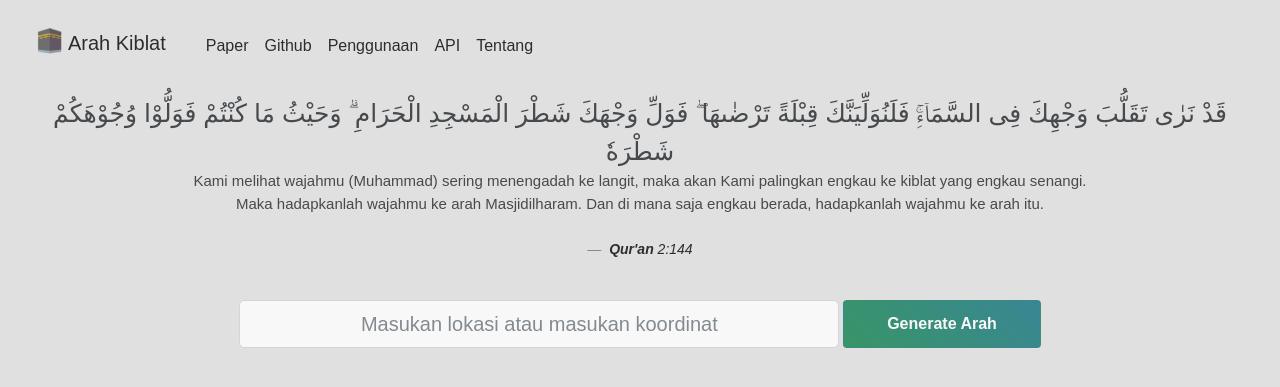
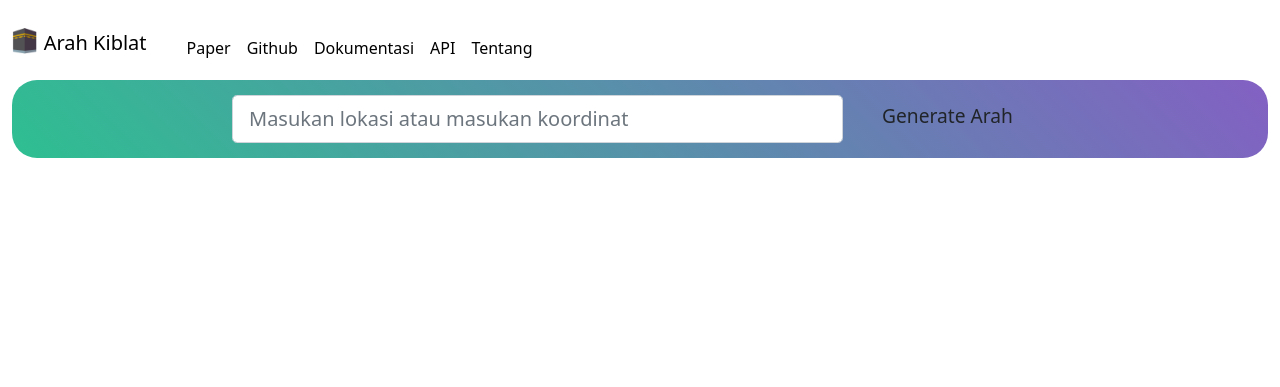
Before and after one commit to emnopal/arah_kiblat, a Django app: page / in a window 1280 px wide. Shown: the top 387 px of the page. Run offline with Django 3.2, Linux system fonts and the light colour scheme.

Commit message:
change the ui

```diff
--- a/arah_kiblat/settings.py
+++ b/arah_kiblat/settings.py
@@ -20,7 +20,7 @@ BASE_DIR = Path(__file__).resolve().parent.parent
 # See https://docs.djangoproject.com/en/3.2/howto/deployment/checklist/
 
 # SECURITY WARNING: don't run with debug turned on in production!
-DEBUG = True
+DEBUG = False
 
 ALLOWED_HOSTS = []
 
--- a/generate_arah/views.py
+++ b/generate_arah/views.py
@@ -1,6 +1,7 @@
 import time
 
 from django.shortcuts import render
+from django.core.paginator import Paginator, EmptyPage, PageNotAnInteger
 from .models import Parse
 from django import forms
 
@@ -32,10 +33,8 @@ def home(request):
         if used_form.is_valid():
             time.sleep(2)
             obj = used_form.save()
-            lokasi = obj.lokasi
-            sudut = obj.sudut
-            context['lokasi'] = lokasi
-            context['sudut'] = sudut
+            context['lokasi'] = obj.lokasi
+            context['sudut'] = obj.sudut
             context['form'] = ParseForm()
             return render(request, template, context)
 
--- a/templates/index.html
+++ b/templates/index.html
@@ -15,81 +15,62 @@
             integrity="sha512-iBBXm8fW90+nuLcSKlbmrPcLa0OT92xO1BIsZ+ywDWZCvqsWgccV3gFoRBv0z+8dLJgyAHIhR35VZc2oM/gI1w=="
             crossorigin="anonymous" />
         <link href="https://unpkg.com/tailwindcss@^2.0/dist/tailwind.min.css" rel="stylesheet">
-		<link href="https://fonts.googleapis.com/css2?family=Open+Sans&display=swap" rel="stylesheet" />
+        <link href="{% static 'css/index.css' %}" rel="stylesheet">
+        </link>
+        <script src="https://cdn.jsdelivr.net/npm/bootstrap@5.0.0/dist/js/bootstrap.bundle.min.js"
+            integrity="sha384-p34f1UUtsS3wqzfto5wAAmdvj+osOnFyQFpp4Ua3gs/ZVWx6oOypYoCJhGGScy+8" crossorigin="anonymous">
+        </script>
+        <script src="{% static 'js/index.js' %}"></script>
     </head>
 
     <body>
         {% block body %}
-		<nav class="navbar navbar-fixed-top navbar-expand-sm responsive-content bg-transparent" style="margin: 15px;">
-			<div class="container">
-				<a class="navbar-brand" href="">
+        <nav class="navbar navbar=default navbar-expand-sm responsive-content bg-transparent" style="margin-top: 15px;">
+            <div class="container navbar-header">
+                <a class="navbar-brand" href="" style="font-size: 20px; padding-bottom: 14px;">
                     <span class="navbar-brand mb-0 h1" style="color: black;">
                         <img src="{% static "/img/logo/logos512.png" %}" width="25" height="25"
-							class="d-inline-block align-top" alt="logos" style="margin-right:1.5px ;">
+                            class="d-inline-block align-top" alt="logos" style="margin-right:1.5px;">
                         Arah Kiblat
                     </span>
                 </a>
-				<button class="navbar-toggler" type="button" data-bs-toggle="collapse"
-					data-bs-target="#navbarNavAltMarkup" aria-controls="navbarNavAltMarkup" aria-expanded="false"
-					aria-label="Toggle navigation">
+                <button class="navbar-toggler collapsed" type="button" data-toggle="collapse"
+                    data-target=".navbar-collapse" aria-expanded="false">
                     <span class="navbar-toggler-icon"></span>
                 </button>
-				<div class="collapse navbar-collapse">
-					<ul class="navbar-nav">
+                <div class="collapse navbar-collapse navbar-expand-sm">
+                    <ul class="nav navbar-nav navbar-right">
                         <li class="nav-item"><a class="nav-link" style="color: black;" href="">Paper</a></li>
                         <li class="nav-item"><a class="nav-link" style="color: black;"
                                 href="https://github.com/emnopal">Github</a></li>
-						<li class="nav-item"><a class="nav-link" style="color: black;" href="">Penggunaan</a></li>
+                        <li class="nav-item"><a class="nav-link" style="color: black;" href="">Dokumentasi</a></li>
                         <li class="nav-item"><a class="nav-link" style="color: black;" href="">API</a></li>
                         <li class="nav-item"><a class="nav-link" style="color: black;" href="">Tentang</a></li>
                     </ul>
                 </div>
+            </div>
         </nav>
         <div class="container">
-			<figure class="text-center">
-				<blockquote class="blockquote">
-					<p style="font-size: 25px;">قَدْ نَرٰى تَقَلُّبَ وَجْهِكَ فِى السَّمَاۤءِۚ فَلَنُوَلِّيَنَّكَ
-						قِبْلَةً تَرْضٰىهَا ۖ فَوَلِّ وَجْهَكَ شَطْرَ الْمَسْجِدِ الْحَرَامِ ۗ وَحَيْثُ مَا كُنْتُمْ
-						فَوَلُّوْا وُجُوْهَكُمْ شَطْرَهٗ</p>
-					<p style="font-size: 15px;">Kami melihat wajahmu (Muhammad) sering menengadah ke langit, maka akan
-						Kami palingkan engkau ke kiblat yang engkau senangi.<br> Maka hadapkanlah wajahmu ke arah
-						Masjidilharam. Dan di mana saja engkau berada, hadapkanlah wajahmu ke arah itu.</p>
-				</blockquote><br>
-				<figcaption class="blockquote-footer">
-					<cite title="Source Title" style="color: #000000;"><b>Qur'an</b> 2:144</cite>
-				</figcaption>
-			</figure>
-			<div class="form px-3 py-4">
+            <div class="form" style="border-radius: 25px;
+                padding: 15px;
+                background: -webkit-linear-gradient(45deg, #2ebf91, #8360c3);
+                background: -o-linear-gradient(45deg, #2ebf91, #8360c3);
+                background: -moz-linear-gradient(45deg, #2ebf91, #8360c3);
+                background: linear-gradient(45deg, #2ebf91, #8360c3);">
                 <form action="" method="POST">
                     {% csrf_token %}
                     <div class="row justify-content-center g-1">
                         <div class="input w-50 col-10">{{ form.lokasi }}</div>
-						<div class="button-submit col-2">
-							<button class="
-										cst-btn
-										responsive-content
-										btn
-										w-100
-										btn-responsive
-										d-flex
-										d-md-table
-										mx-auto
-									" type="submit">
-								<b>Generate Arah</b>
+                        <div class="col-2">
+                            <button class="cst-btn btn w-100 d-md-table" type="submit" style="font-size: larger;">
+                                Generate Arah
                             </button>
-							<script>
-								if (window.history.replaceState) {
-									window.history.replaceState(
-										null,
-										null,
-										window.location.href,
-									);
-								}
-							</script>
+                        </div>
                     </div>
                 </form>
             </div>
             {% if sudut %}
+            <div class="container">
                 <div class="mx-auto justify-content-center" style="margin-top: 20px;">
                     <table class="table table-responsive table-striped table-hover table-bordered">
                         <thead>
@@ -119,107 +100,14 @@
                             {% endfor %}
                         </tbody>
                     </table>
+                    <!--Starts Here-->
+                        <!--Ends Here-->
+                </div>
             </div>
             {% endif %}
         </div>
         </div>
         {% endblock body %}
-		<style>
-			@import url('https://fonts.googleapis.com/css2?family=Open+Sans&display=swap');
-
-			body {
-				font-family: "Poppins", sans-serif;
-				padding-left: 10px;
-				padding-right: 10px;
-				background: #e0e0e0;
-				opacity: 0.8;
-			}
-
-			.form-control {
-				text-align: center;
-			}
-
-			.navbar-brand {
-				font-size: 20px;
-				padding-bottom: 14px;
-			}
-
-			.navbar-nav .navbar-link {
-				display: inline;
-				text-transform: uppercase;
-				font-size: 15px;
-				padding-bottom: 5px;
-				border-top: 4px;
-				border-bottom: 4px;
-				transition: 0.3s ease;
-				padding: 25px 5px;
-			}
-
-			@media (max-width: 768px) {
-				.responsive-content {
-					font-size: 2.5vw;
-				}
-
-				.btn-responsive {
-					padding: 11px 11px;
-					font-size: 80%;
-					line-height: 1;
-				}
-			}
-
-			.navbar-dark .navbar-nav .active>.nav-link,
-			.navbar-dark .navbar-nav .nav-link.active,
-			.navbar-dark .navbar-nav .nav-link.show,
-			.navbar-dark .navbar-nav .show>.nav-link,
-			.navbar-dark .navbar-nav .nav-link:focus,
-			.navbar-dark .navbar-nav .nav-link:hover {
-				border-bottom: 4px solid #000000;
-			}
-
-			.nav-item::after {
-				content: '';
-				display: block;
-				width: 0px;
-				height: 4px;
-				background: #000000;
-				transition: 0.4s
-			}
-
-			.nav-item:hover::after {
-				width: 100%
-			}
-
-			.btn {
-				display: -webkit-box;
-				display: -webkit-flex;
-				display: -moz-box;
-				display: -ms-flexbox;
-				color: #fff;
-				background: -webkit-linear-gradient(45deg, #0f8349, #107081);
-				background: -o-linear-gradient(45deg, #0f8349, #107081);
-				background: -moz-linear-gradient(45deg, #0f8349, #107081);
-				background: linear-gradient(45deg, #0f8349, #107081);
-				transition: 0.5s;
-				opacity: 1;
-			}
-
-			.cst-btn {
-				height: 100%;
-			}
-
-			.btn:hover {
-				color: #fff;
-				transition: 0.5s;
-				opacity: 0.6;
-			}
-
-			.btn-maps {
-				width: fit-content;
-			}
-		</style>
-		<script src="https://cdn.jsdelivr.net/npm/bootstrap@5.0.0/dist/js/bootstrap.bundle.min.js"
-			integrity="sha384-p34f1UUtsS3wqzfto5wAAmdvj+osOnFyQFpp4Ua3gs/ZVWx6oOypYoCJhGGScy+8" crossorigin="anonymous">
-		</script>
     </body>
 
 </html>
```
Lines whose indentation alone changed are shown as unchanged.
